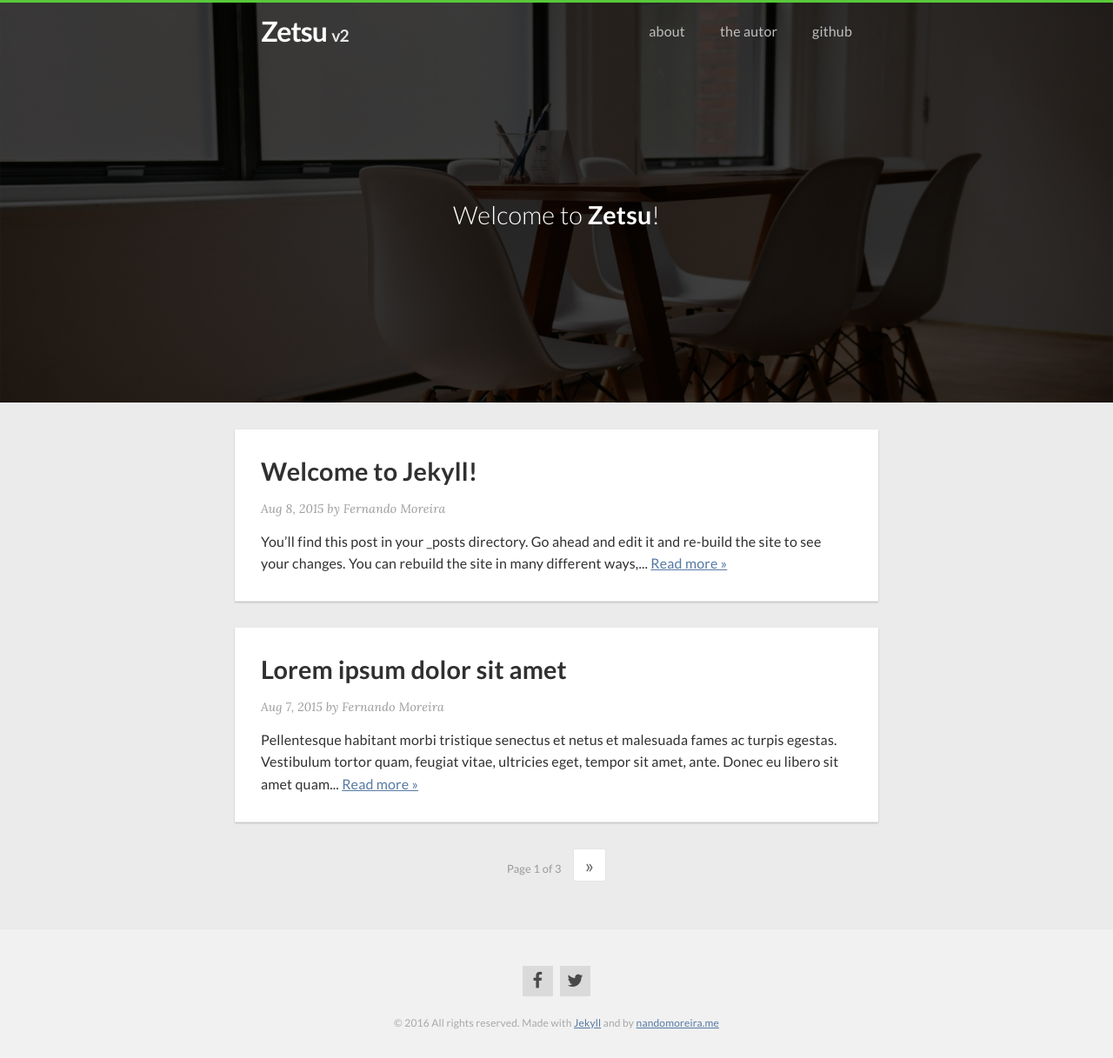
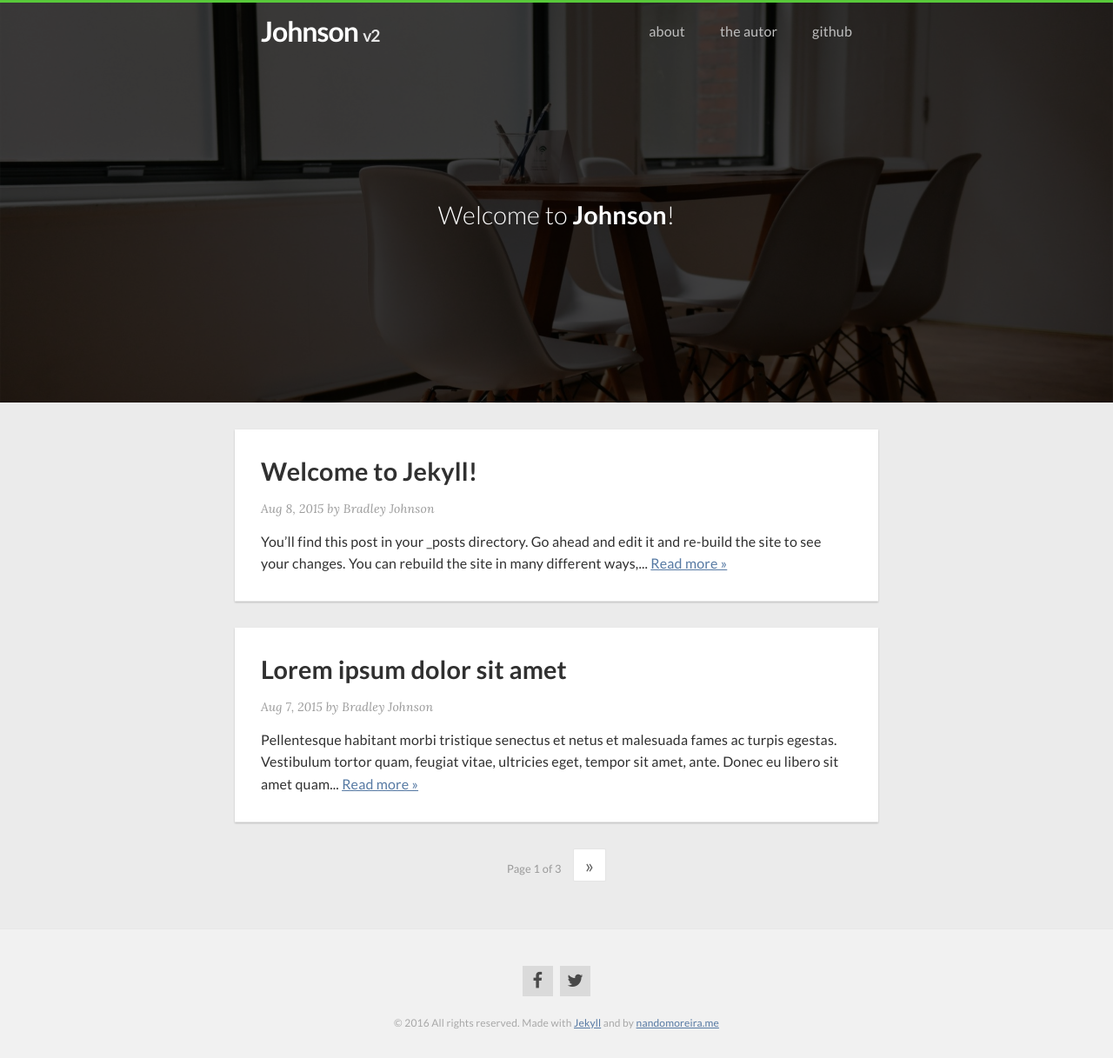
Before and after one commit to zsfbradleyjohnson/zsfbradleyjohnson.github.io, a Jekyll site: the page built from index.html, in a window 1280 px wide. Shown: the whole page at 87% size. Built offline with Jekyll 4.4.1, drawn with Linux system fonts in a browser that asks for light colours; nearby versions of some CDN libraries; the list of posts is cut into pages by our own code.

Commit message:
change info

```diff
--- a/_config.yml
+++ b/_config.yml
@@ -1,18 +1,18 @@
 # Site settings
-title: Zetsu
-email: zetsu@domain.com
-description: Um lindo tema feito para jekyll e com o <3
+title: Johnson
+email: zsfbradleyjohnson@126.com
+description: Make real
 baseurl: ""
-url: "http://nandomoreira.me"
+url: "https://zsfbradleyjohnson.github.io"
 
 author:
-  name     : 'Fernando Moreira'
-  email    : hi@nandomoreira.me
-  url      : http://nandomoreira.me
+  name     : 'Bradley Johnson'
+  email    : zsfbradleyjohnson@126.com
+  url      : https://zsfbradleyjohnson.github.io
   facebook : http://facebook.com/fernando.dev
   twitter  : http://twitter.com/nandomoreirame
 
-github: https://github.com/nandomoreirame/zetsu
+github: https://github.com/zsfbradleyjohnson
 disqus_shortname: "fernandomoreira"
 google_analytics: UA-52446115-1
 
```
